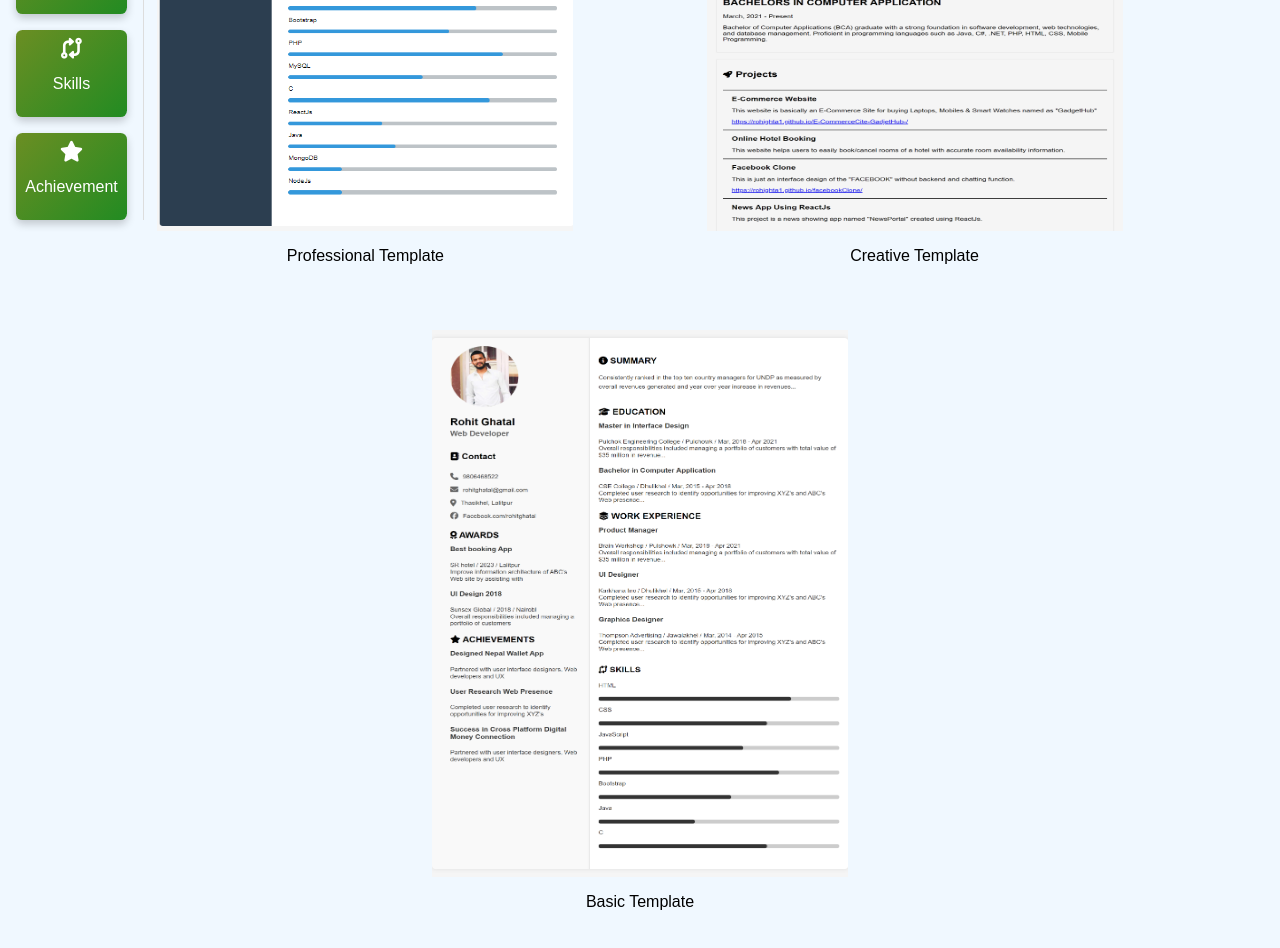
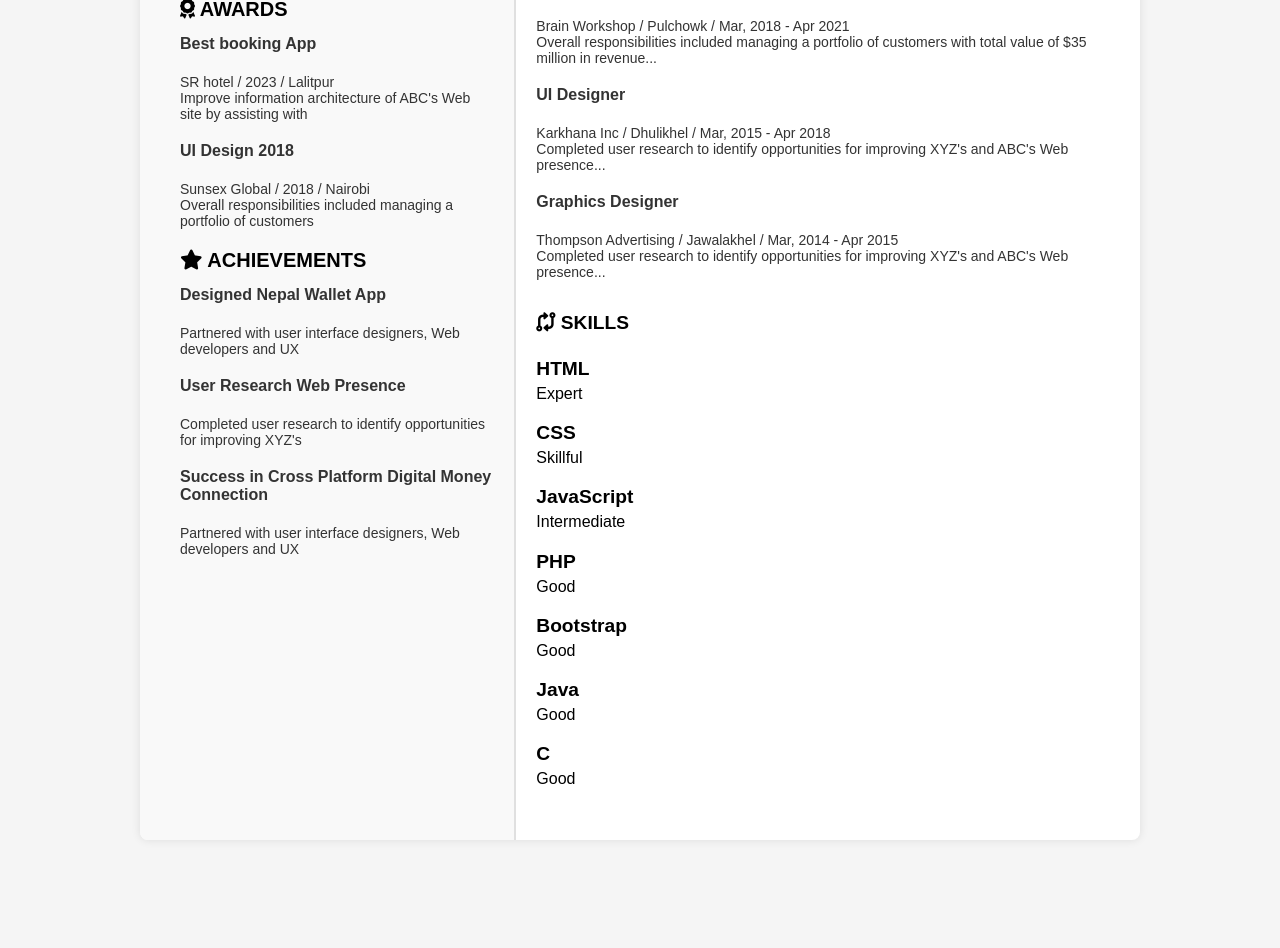
Before and after one commit to rohitghatal1/CVMaker-ReactJS, a React (Create React App) app: page / in a window 1280 px wide. Shown: the part 500-1448 px from the top of the page. After the commit the page ends 1360 px from the top, so only its background shows below. Built offline with nearby package versions, Linux system fonts and the light colour scheme.

Commit message:
replaced skill bar with skill level

```diff
--- a/src/App.js
+++ b/src/App.js
@@ -29,9 +29,9 @@ function App() {
       <Templates/>
       <Footer/> */}
       {/* <AboutUs/> */}
-      <CVgenerator/>
+      {/* <CVgenerator/> */}
       {/* <CreativeTemplate/> */}
-      {/* <BasicTemplate/> */}
+      <BasicTemplate/>
     </>
   );
 }
--- a/src/allTemplates/basicTemplate/BasicTemplate.js
+++ b/src/allTemplates/basicTemplate/BasicTemplate.js
@@ -60,38 +60,38 @@ export default function BasicTemplate() {
                         <h3><i className="fa-solid fa-code-compare"></i> SKILLS</h3>
                         <div className="skillItemContainer">
                             <div className="skillItem">
-                                <p>HTML</p>
-                                <div className="skillbar"><div className="fill" style={{ width: '80%' }}></div></div>
+                                <h3>HTML</h3>
+                                <span>Expert</span>
                             </div>
 
                             <div className="skillItem">
-                                <p>CSS</p>
-                                <div className="skillbar"><div className="fill" style={{ width: '70%' }}></div></div>
+                                <h3>CSS</h3>
+                                <span>Skillful</span>
                             </div>
 
                             <div className="skillItem">
-                                <p>JavaScript</p>
-                                <div className="skillbar"><div className="fill" style={{ width: '60%' }}></div></div>
+                                <h3>JavaScript</h3>
+                                <span>Intermediate</span>
                             </div>
 
                             <div className="skillItem">
-                                <p>PHP</p>
-                                <div className="skillbar"><div className="fill" style={{ width: '75%' }}></div></div>
+                                <h3>PHP</h3>
+                                <span>Good</span>
                             </div>
 
                             <div className="skillItem">
-                                <p>Bootstrap</p>
-                                <div className="skillbar"><div className="fill" style={{ width: '55%' }}></div></div>
+                                <h3>Bootstrap</h3>
+                                <span>Good</span>
                             </div>
 
                             <div className="skillItem">
-                                <p>Java</p>
-                                <div className="skillbar"><div className="fill" style={{ width: '40%' }}></div></div>
+                                <h3>Java</h3>
+                                <span>Good</span>
                             </div>
 
                             <div className="skillItem">
-                                <p>C</p>
-                                <div className="skillbar"><div className="fill" style={{ width: '70%' }}></div></div>
+                                <h3>C</h3>
+                                <span>Good</span>
                             </div>
                         </div>
                     </div>
```
